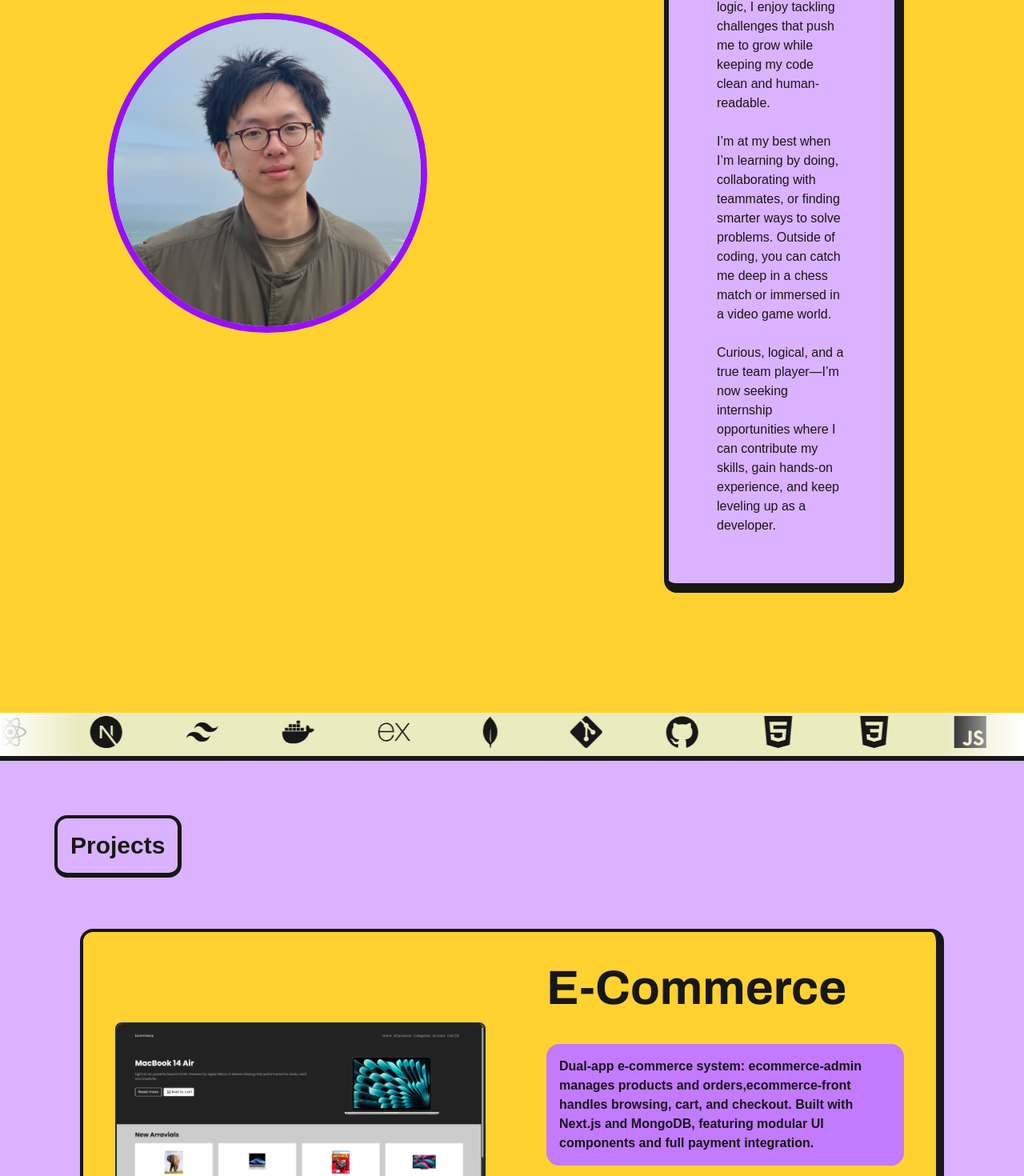
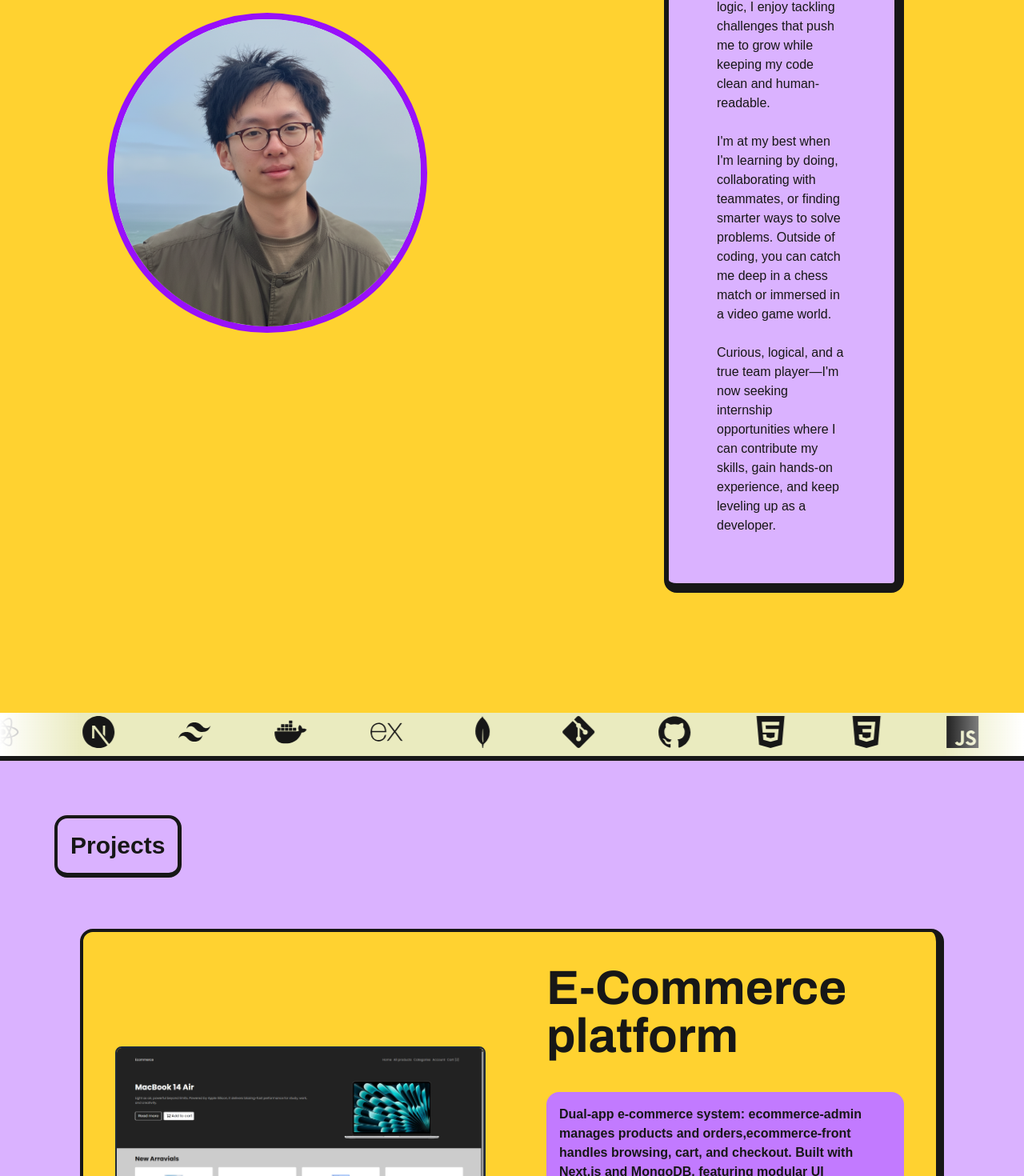
Before and after one commit to yl275/my-personal-site, a Next.js app: page / in a window 1280 px wide. Shown: the part 1265-2735 px from the top of the page at 80% size. Built offline with nearby package versions, Linux system fonts and the light colour scheme.

Commit message:
fix: AboutMe.tsx: escaped all apostrophes (I&apos;m). and updating project

```diff
--- a/src/app/component/About/AboutMe.tsx
+++ b/src/app/component/About/AboutMe.tsx
@@ -15,14 +15,14 @@ export default function AboutMe() {
         </p>
         <br />
         <p>
-          I’m at my best when I’m learning by doing, collaborating with
+          I&apos;m at my best when I&apos;m learning by doing, collaborating with
           teammates, or finding smarter ways to solve problems. Outside of
           coding, you can catch me deep in a chess match or immersed in a video
           game world.
         </p>
         <br />
         <p>
-          Curious, logical, and a true team player—I’m now seeking internship
+          Curious, logical, and a true team player—I&apos;m now seeking internship
           opportunities where I can contribute my skills, gain hands-on
           experience, and keep leveling up as a developer.
         </p>
--- a/src/app/component/Projects/ProjectList.tsx
+++ b/src/app/component/Projects/ProjectList.tsx
@@ -2,7 +2,7 @@ import { Project } from "../types";
 
 const projectList: Project[] = [
   {
-    title: "E-Commerce",
+    title: "E-Commerce platform",
     description:
       "Dual-app e-commerce system: ecommerce-admin manages products and orders,ecommerce-front handles browsing, cart, and checkout. Built with Next.js and MongoDB, featuring modular UI components and full payment integration.",
     image: "/E-commerce.png",
@@ -10,7 +10,13 @@ const projectList: Project[] = [
     link: "https://ecommerce-front-sk7f5oc1x-ys-projects-8a426084.vercel.app/",
     github: "https://github.com/yl275/ecommerce-front",
   },
-
+  {
+    title: "ATSYS No-Code Solution for InfluxDB",
+    description:
+      "My first group project as a backend developer, where I owned database integration and API connectivity for a time-series data exploration platform. Designed and implemented RESTful APIs endpoints, enabling data querying and visualization. Collaborated closely with frontend developers, contributing to architectural decisions and technical solutions. Gained hands-on experience with Docker, Express.js, and InfluxDB client integration.",
+    image: "/ATSYS.png",
+    techStack: ["RESTful","InfluxDB","Docker"],
+  },
   {
     title: "3-Gomoku",
     description:
--- a/src/app/page.tsx
+++ b/src/app/page.tsx
@@ -20,7 +20,7 @@ export default function Home() {
 
         <section
           id="About"
-          className="md:scroll-mt-20 min-h-[calc(100vh-80px-120px)]"
+          className="md:scroll-mt-25"
         >
           <AboutPage />
         </section>
@@ -29,7 +29,7 @@ export default function Home() {
           <ProjectPage />
         </section>
 
-        <section id="Contact" className="md:scroll-mt-20 ">
+        <section id="Contact" className="md:scroll-mt-27 ">
           <ContactPage />
         </section>
         <Footer></Footer>
```
Also changed, not shown: public/ATSYS.png (added).
